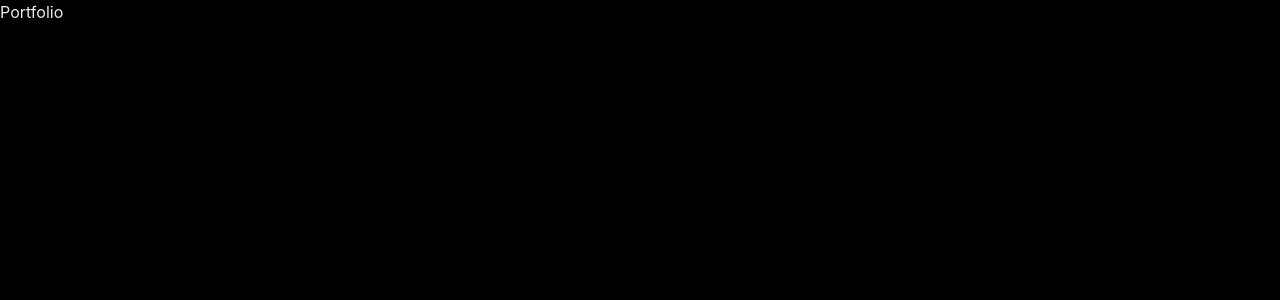
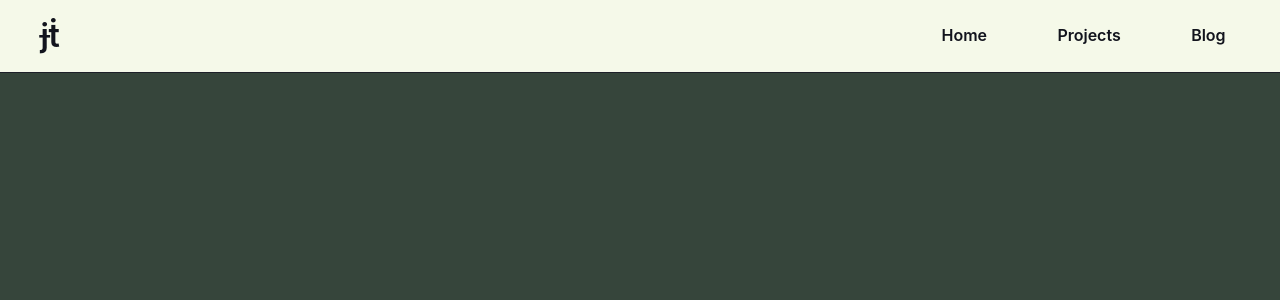
Before and after one commit to jamesindeed/Portfolio-2021, a Next.js app: page / in a window 1280 px wide. Shown: the top 300 px of the page. Built offline with nearby package versions, Linux system fonts and the light colour scheme.

Commit message:
Header completed

```diff
--- a/pages/_app.js
+++ b/pages/_app.js
@@ -2,6 +2,7 @@ import { ChakraProvider } from '@chakra-ui/react'
 import customTheme from '../styles/theme'
 import { Global, css } from '@emotion/react'
 import { prismDarkTheme } from '../styles/prism'
+import 'focus-visible/dist/focus-visible'
 const GlobalStyle = ({ children }) => {
   return (
     <>
@@ -9,7 +10,7 @@ const GlobalStyle = ({ children }) => {
         styles={css`
           ${prismDarkTheme};
           ::selection {
-            background-color: #90cdf4;
+            background-color: #ffb7b7;
             color: #fefefe;
           }
           ::-moz-selection {
@@ -23,7 +24,8 @@ const GlobalStyle = ({ children }) => {
             display: flex;
             flex-direction: column;
             min-height: 100vh;
-            background: #000;
+            background: #36453b;
+            color: #12141d;
           }
           ::-webkit-scrollbar {
             width: 8px;
@@ -33,6 +35,10 @@ const GlobalStyle = ({ children }) => {
           ::-webkit-scrollbar-thumb {
             background: #111111;
             border-radius: 8px;
+          }
+          .js-focus-visible :focus:not([data-focus-visible-added]) {
+            outline: none;
+            box-shadow: none;
           }
         `}
       />
--- a/pages/index.js
+++ b/pages/index.js
@@ -1,11 +1,11 @@
 import React from 'react'
-import SEO from '../src/components/seo.js'
+import SEO from '../src/components/seo'
+import Layout from '../src/components/layout'
 
 export default function Home() {
   return (
-    <>
-      Portfolio
+    <Layout enableTransition="true">
       <SEO />
-    </>
+    </Layout>
   )
 }
--- /dev/null
+++ b/src/components/header.js
@@ -0,0 +1,253 @@
+import React, { useRef } from 'react'
+import NextLink from 'next/link'
+import {
+  Button,
+  Flex,
+  Box,
+  Text,
+  Slide,
+  useDisclosure,
+  Icon,
+  useMediaQuery,
+  Drawer,
+  DrawerOverlay,
+  DrawerContent,
+  DrawerCloseButton,
+  DrawerHeader,
+  DrawerBody,
+  Stack,
+  HStack,
+} from '@chakra-ui/react'
+import styled from '@emotion/styled'
+import { HiMenuAlt3 } from 'react-icons/hi'
+import {
+  FaFacebookF,
+  FaInstagram,
+  FaGithubAlt,
+  FaDribbble,
+} from 'react-icons/fa'
+
+const social = [
+  {
+    path: '/projects',
+    icon: <FaFacebookF />,
+  },
+  {
+    path: '/',
+    icon: <FaInstagram />,
+  },
+  {
+    path: '/',
+    icon: <FaGithubAlt />,
+  },
+]
+
+const Header = ({ enableTransition }) => {
+  const firstField = useRef()
+  const [isLarger768] = useMediaQuery('(min-width: 768px)')
+  const { isOpen, onOpen, onClose } = useDisclosure()
+  const Logo = styled.span`
+    color: #12141d;
+    font-weight: 600;
+    margin-left: 2px;
+    &:hover {
+      color: #ffb7b7;
+      transition: ease-in-out 0.1s;
+    }
+  `
+  const LogoLight = styled.span`
+    color: #f5f9e9;
+    font-weight: 600;
+    margin-left: 2px;
+  `
+  const Bars = styled.span`
+    color: #12141d;
+    &:hover {
+      color: #ffb7b7;
+      transition: ease-in-out 0.1s;
+    }
+  `
+  const SocialIcons = styled.a`
+    color: #f5f9e9;
+    font-size: 14;
+    transition: all 0.25s;
+    cursor: pointer;
+    &:hover {
+      color: #ffb7b7;
+    }
+  `
+
+  const MobileDrawer = () => (
+    <>
+      <Drawer
+        isOpen={isOpen}
+        placement="right"
+        initialFocusRef={firstField}
+        onClose={onClose}
+      >
+        <DrawerOverlay />
+        <DrawerContent backgroundColor="complement">
+          <DrawerCloseButton />
+          <DrawerHeader h="71" borderBottomWidth="0.5px" mb="10">
+            <Text
+              cursor="pointer"
+              color="displayColor"
+              fontWeight="bold"
+              fontSize="32px"
+              marginTop="-1"
+            >
+              <LogoLight>&#585;&#7787;</LogoLight>
+            </Text>
+          </DrawerHeader>
+
+          <DrawerBody>
+            <Stack spacing="24px">
+              <NextLink href="/" passHref>
+                <Button as="a" variant="ghost" fontSize="16px">
+                  Home
+                </Button>
+              </NextLink>
+              <NextLink href="/projects" passHref>
+                <Button as="a" variant="ghost" fontSize="16px">
+                  Projects
+                </Button>
+              </NextLink>
+              <NextLink href="/blog" passHref>
+                <Button as="a" variant="ghost" fontSize="16px">
+                  Blog
+                </Button>
+              </NextLink>
+            </Stack>
+            <HStack
+              mb="10"
+              bottom="0"
+              left="0"
+              position="absolute"
+              width="100%"
+              alignItems="center"
+              justifyContent="center"
+            >
+              {social.map((socialItem, i) => (
+                <SocialIcons key={i} href={socialItem.path}>
+                  {socialItem.icon}
+                </SocialIcons>
+              ))}
+            </HStack>
+          </DrawerBody>
+        </DrawerContent>
+      </Drawer>
+    </>
+  )
+
+  return (
+    <Box zIndex="99">
+      <Slide
+        transition={
+          enableTransition
+            ? { enter: { duration: 0.5, delay: 0.01 } }
+            : { enter: { duration: 0, delay: 0 } }
+        }
+        direction="top"
+        reverse={true}
+        in={true}
+      >
+        <Flex
+          as="nav"
+          flexDirection="row"
+          justifyContent="space-between"
+          alignItems="center"
+          width="100%"
+          px="3vw"
+          py="3"
+          borderBottom="0.5px solid #1e2029"
+          background="background"
+        >
+          <NextLink href="/" passHref>
+            <Text
+              cursor="pointer"
+              color="textPrimary"
+              fontWeight="bold"
+              fontSize="32px"
+            >
+              <Logo>&#585;&#7787;</Logo>
+            </Text>
+          </NextLink>
+          {isLarger768 ? (
+            <Box color="textSecondary">
+              <NextLink href="/" passHref>
+                <Button
+                  as="a"
+                  variant="ghost"
+                  p="4"
+                  ml="3vw"
+                  fontSize="16px"
+                  color="textPrimary"
+                  textDecorationColor="transparent"
+                  _active={{
+                    transform: 'scale(0.95)',
+                  }}
+                  _hover={{
+                    color: '#ffb7b7',
+                    textDecoration: 'underline',
+                    transition: 'ease-in-out 0.1s',
+                  }}
+                >
+                  Home
+                </Button>
+              </NextLink>
+              <NextLink href="/projects" passHref>
+                <Button
+                  as="a"
+                  variant="ghost"
+                  p="4"
+                  ml="3vw"
+                  fontSize="16px"
+                  color="textPrimary"
+                  textDecorationColor="transparent"
+                  _active={{
+                    transform: 'scale(0.95)',
+                  }}
+                  _hover={{
+                    color: '#ffb7b7',
+                    textDecoration: 'underline',
+                    transition: 'ease-in-out 0.1s',
+                  }}
+                >
+                  Projects
+                </Button>
+              </NextLink>
+              <NextLink href="/blog" passHref>
+                <Button
+                  as="a"
+                  variant="ghost"
+                  p="4"
+                  ml="3vw"
+                  fontSize="16px"
+                  color="textPrimary"
+                  textDecorationColor="transparent"
+                  _active={{
+                    transform: 'scale(0.95)',
+                  }}
+                  _hover={{
+                    color: '#ffb7b7',
+                    textDecoration: 'underline',
+                    transition: 'ease-in-out 0.1s',
+                  }}
+                >
+                  Blog
+                </Button>
+              </NextLink>
+            </Box>
+          ) : (
+            <Bars>
+              <Icon as={HiMenuAlt3} h={8} w={8} onClick={onOpen} />
+            </Bars>
+          )}
+        </Flex>
+      </Slide>
+      <MobileDrawer />
+    </Box>
+  )
+}
+
+export default Header
--- /dev/null
+++ b/src/components/layout.js
@@ -0,0 +1,35 @@
+import React from 'react'
+import { chakra, Flex, Stack, Text } from '@chakra-ui/react'
+import Header from './header'
+
+const Layout = ({ enableTransition, children }) => {
+  return (
+    <>
+      <Header enableTransition={enableTransition} />
+      <Flex as="main" justifyContent="center" flexDirection="column">
+        {children}
+      </Flex>
+      <Stack alignItems="center" mt={10} mb={5}>
+        <Text textAlign="center" fontSize="sm">
+          Designed and Developed by James Indeed.
+          <br />
+          Built with
+          <chakra.span fontWeight="semibold" color="button2">
+            Next.js
+          </chakra.span>
+          &
+          <chakra.span fontWeight="semibold" color="button2">
+            Chakra UI
+          </chakra.span>
+          . Hosted on
+          <chakra.span fontWeight="semibold" color="button2">
+            Vercel
+          </chakra.span>
+          .
+        </Text>
+      </Stack>
+    </>
+  )
+}
+
+export default Layout
--- a/styles/theme.js
+++ b/styles/theme.js
@@ -26,14 +26,14 @@ const colors = {
   // button3: '#5132BF',
   // borderColor: '#111111',
   background: '#F5F9E9',
-  secondary: '#C2C1A5',
+  secondary: '#ffb7b7',
   complement: '#36453B',
   displayColor: '#080808',
   textPrimary: '#12141D',
   textSecondary: '#515751',
-  button1: '#36453B',
-  button2: '#596869',
-  button3: '#515751',
+  button1: '#ffb7b7',
+  button2: '#F5F9E9',
+  button3: '#36453B',
   borderColor: '#111111',
 }
 
@@ -73,18 +73,18 @@ const overrides = {
     bold: 700,
   },
   fontSizes: {
-    //   xs: fluidType(6, 12),
-    //   sm: fluidType(7, 14),
-    //   md: fluidType(8, 16),
-    //   lg: fluidType(9, 18),
-    //   xl: fluidType(10, 20),
-    //   '2xl': fluidType(12, 24),
-    //   '3xl': fluidType(14, 28),
-    //   '4xl': fluidType(18, 36),
-    //   '5xl': fluidType(20, 40),
-    //   '6xl': fluidType(24, 48),
-    //   '7xl': fluidType(32, 64),
-    //   '8xl': fluidType(36, 72),
+    xs: fluidType(6, 12),
+    sm: fluidType(7, 14),
+    md: fluidType(8, 16),
+    lg: fluidType(9, 18),
+    xl: fluidType(10, 20),
+    '2xl': fluidType(12, 24),
+    '3xl': fluidType(14, 28),
+    '4xl': fluidType(18, 36),
+    '5xl': fluidType(20, 40),
+    '6xl': fluidType(24, 48),
+    '7xl': fluidType(32, 64),
+    '8xl': fluidType(36, 72),
     display: fluidType(80, 144),
     display2: fluidType(24, 36),
     display3: fluidType(16, 24),
```
Also changed, not shown: package.json (+13 -12 lines), src/hook/useMediaQuery.js (deleted, +0 -29 lines), 1 other file (tests, documents, lock files or other folders).
